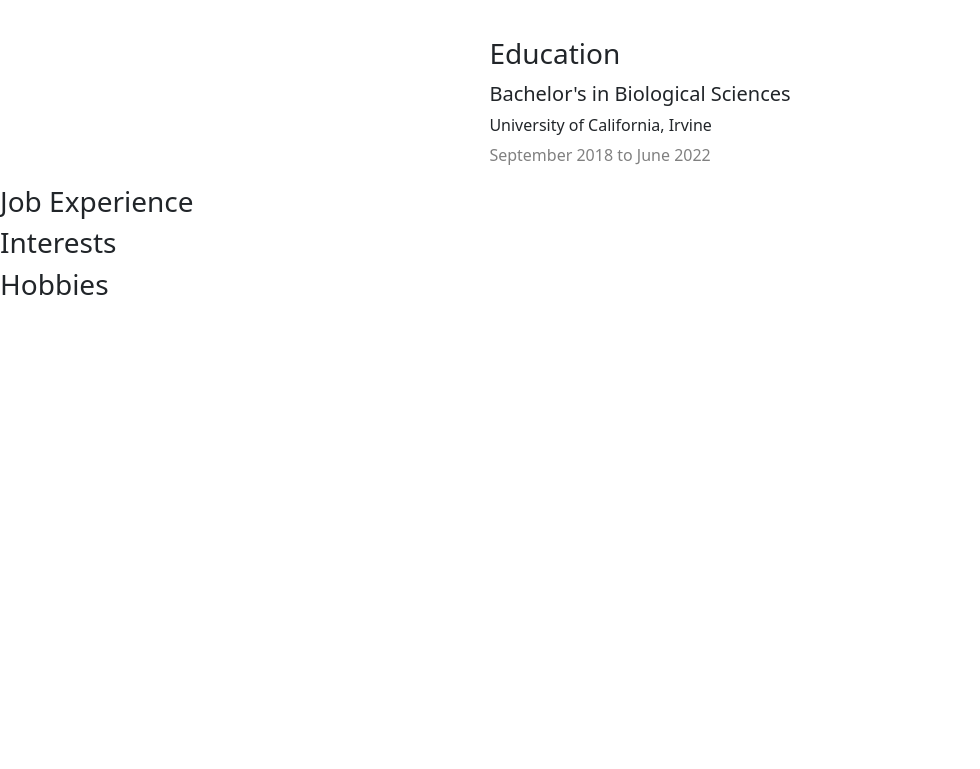
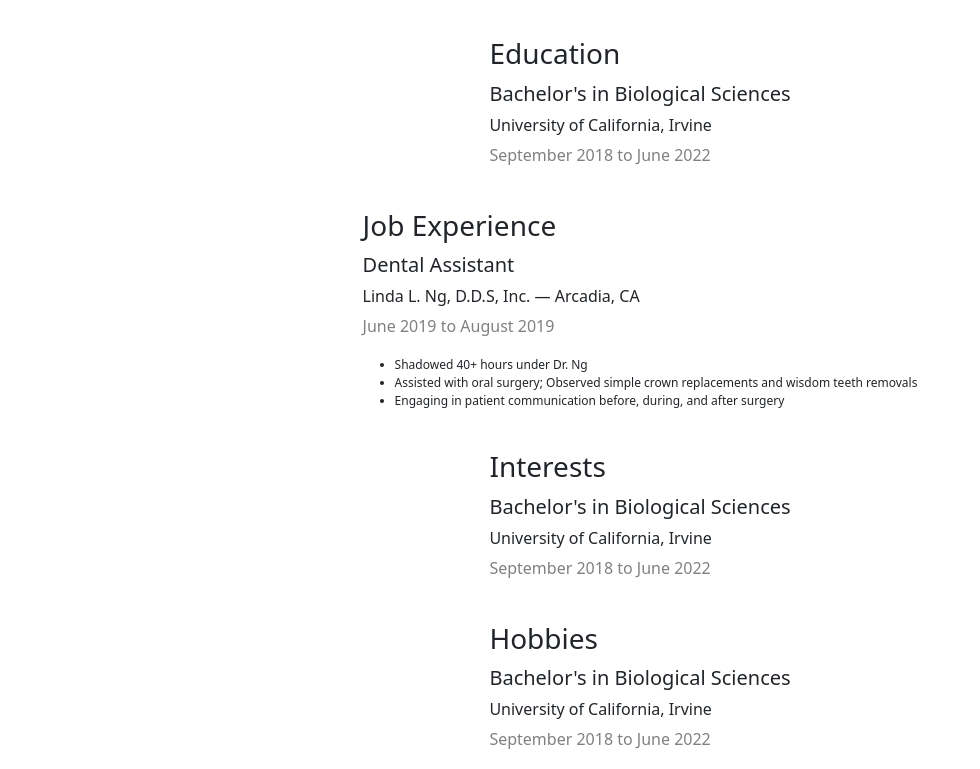
Before and after one commit to boboflofo/Portfolio, a plain HTML site: page about-me.html in a window 1280 px wide. Shown: the part 63-832 px from the top of the page, without its empty margins (0-980 px from the left). Before the commit the page ends 800 px from the top, so only its background shows below. Drawn offline with nearby package versions, Linux system fonts and the light colour scheme.

Commit message:
work on spacing error

```diff
--- a/about-me.html
+++ b/about-me.html
@@ -24,15 +24,41 @@
   <div class="d-flex justify-content-center title">
     <h1>About Me</h1>
   </div>
+  <div class="d-flex justify-content-center align-items-center">
+    <div class="d-flex flex-column mt-4">
+      <h3>Education</h4>
+        <p class="fs-5">Bachelor's in Biological Sciences <br> <span class="fs-6">University of California,
+            Irvine</span><br> <span class="fs-6 date">September 2018 to June 2022</span></p>
+    </div>
+  </div>
   <div class="d-flex justify-content-center">
     <div class="d-flex flex-column mt-4">
-    <h3>Education</h4>
-    <p class="fs-5">Bachelor's in Biological Sciences <br> <span class="fs-6">University of California, Irvine</span><br> <span class="fs-6 date">September 2018 to June 2022</span></p>
+        <h3>Job Experience</h4>
+        <p class="fs-5">Dental Assistant <br> <span class="fs-6">Linda L. Ng, D.D.S, Inc. — Arcadia, CA</span><br> <span
+            class="fs-6 date">June 2019 to August 2019
+          </span>
+        </p>
+        <ul>
+          <li class="description">Shadowed 40+ hours under Dr. Ng</li>
+          <li class="description">Assisted with oral surgery; Observed simple crown replacements and wisdom teeth removals</li>
+          <li class="description">Engaging in patient communication before, during, and after surgery</li>
+        </ul>
+    </div>
   </div>
+  <div class="d-flex justify-content-center">
+    <div class="d-flex flex-column mt-4">
+      <h3>Interests</h4>
+        <p class="fs-5">Bachelor's in Biological Sciences <br> <span class="fs-6">University of California,
+            Irvine</span><br> <span class="fs-6 date">September 2018 to June 2022</span></p>
+    </div>
   </div>
-  <h3>Job Experience</h3>
-  <h3>Interests</h3>
-  <h3>Hobbies</h3>
+  <div class="d-flex justify-content-center">
+    <div class="d-flex flex-column mt-4">
+      <h3>Hobbies</h4>
+        <p class="fs-5">Bachelor's in Biological Sciences <br> <span class="fs-6">University of California,
+            Irvine</span><br> <span class="fs-6 date">September 2018 to June 2022</span></p>
+    </div>
+  </div>
 </body>
 
 </html>
--- a/css/styles.css
+++ b/css/styles.css
@@ -49,3 +49,7 @@
 .date {
   color:gray;
 }
+
+.description {
+  font-size: 12px;
+}
```
